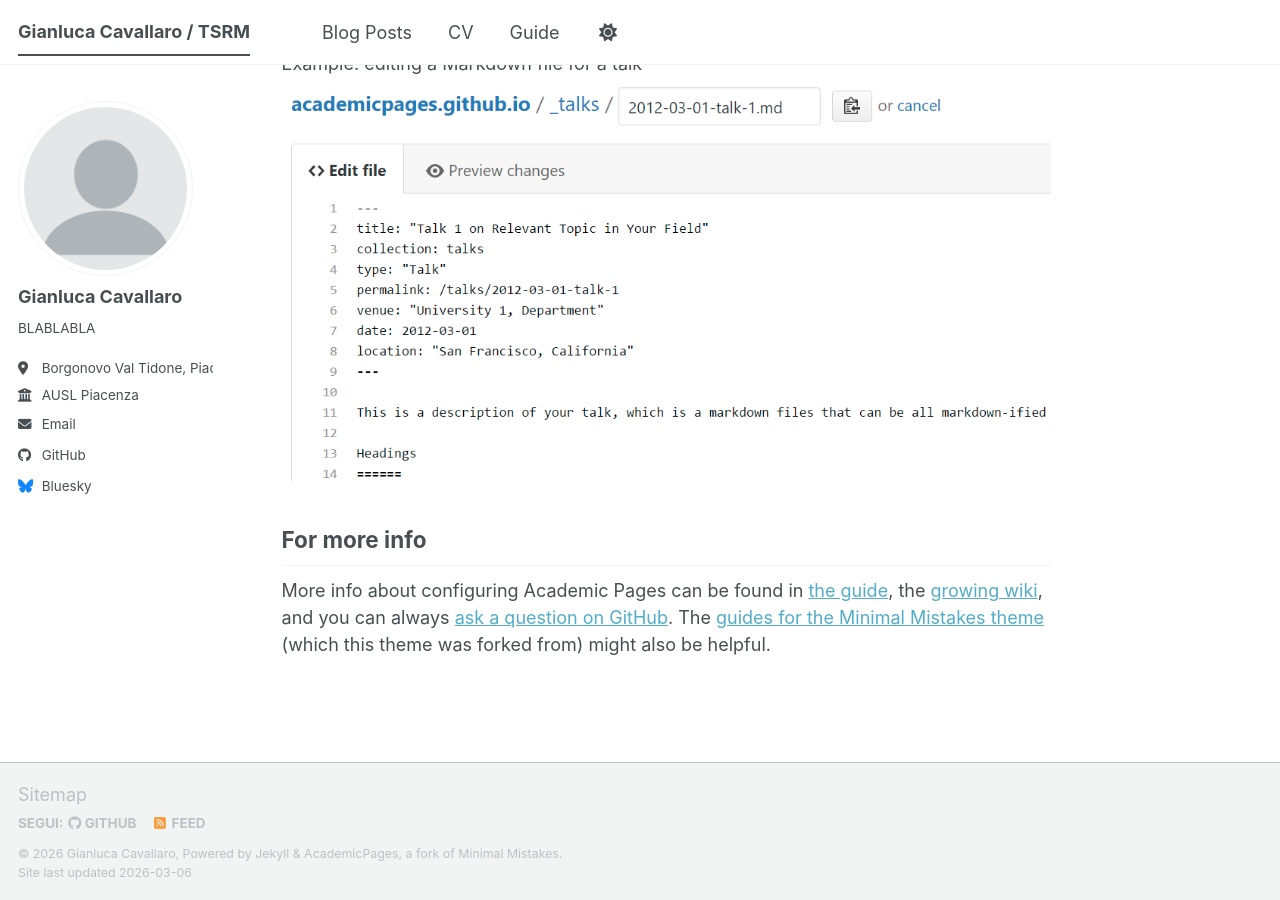
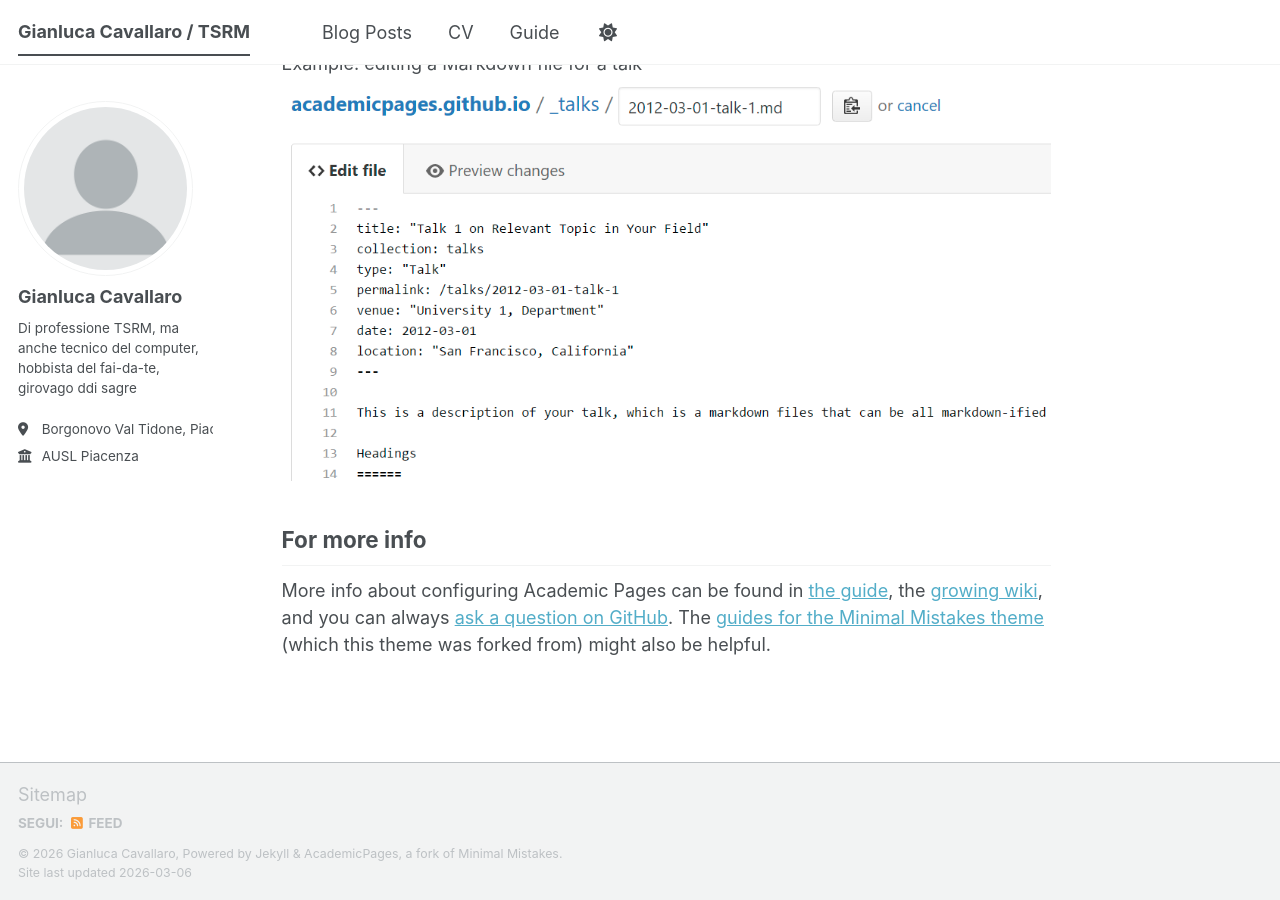
Before and after one commit to locandier3/locandier3, a Jekyll site: the page built from _pages/about.md, in a window 1280 px wide and 900 px high, scrolled down 2720 px. Built offline with Jekyll 4.4.1, drawn with Linux system fonts in a browser that asks for light colours; a script bundle is joined from its source files by our own code; library files that are not in the unit come from our copies.

Commit message:
Forse ho finito di configurare _config.yml???

```diff
--- a/_config.yml
+++ b/_config.yml
@@ -12,7 +12,7 @@ site_theme               : "default" # The available themes options are "default
 title                    : "Gianluca Cavallaro / TSRM"
 title_separator          : "-"
 name                     : &name "Gianluca Cavallaro"
-description              : &description "Your Name's academic portfolio"   # Update this with a general description of your site, this is the default if not overridden by a page
+description              : &description "Portfolio online di Gianluca Cavallaro"   # Update this with a general description of your site, this is the default if not overridden by a page
 url                      : https://academicpages.github.io # The base hostname & protocol for your site e.g. "https://[your GitHub username].github.io",
                                                            # or if you already have some other page hosted on Github then use "https://[your GitHub username].github.io/[Your Repo Name]"
 baseurl                  : "" # the subpath of your site, e.g. "/blog"
@@ -26,11 +26,11 @@ author:
   avatar           : "profile.png"
   name             : "Gianluca Cavallaro"
   pronouns         : # example: "she/her"
-  bio              : "BLABLABLA"
+  bio              : "Di professione TSRM, ma anche tecnico del computer, hobbista del fai-da-te, girovago ddi sagre"
   location         : "Borgonovo Val Tidone, Piacenza"
   employer         : "AUSL Piacenza"
   uri              : # URL
-  email            : "none@example.org"
+  email            : # "none@example.org"
 
   # Academic websites
   academia         : # URL
@@ -51,13 +51,13 @@ author:
   bitbucket        : # Username - Update with your username on the site
   codepen          : # Username
   dribbble         : # Username
-  github           : "academicpages"
+  github           : # "academicpages"
   kaggle           : # Username
   stackoverflow    : # User number or user number and name (i.e., use "1" or "1/jeff-atwood")
 
   # Social media
   artstation       : # Username
-  bluesky          : "bsky.app" # Replace this with you Bluesky username
+  bluesky          : # "bsky.app" # Replace this with you Bluesky username
   facebook         : # Username
   flickr           : # Username
   foursquare       : # Username
```
